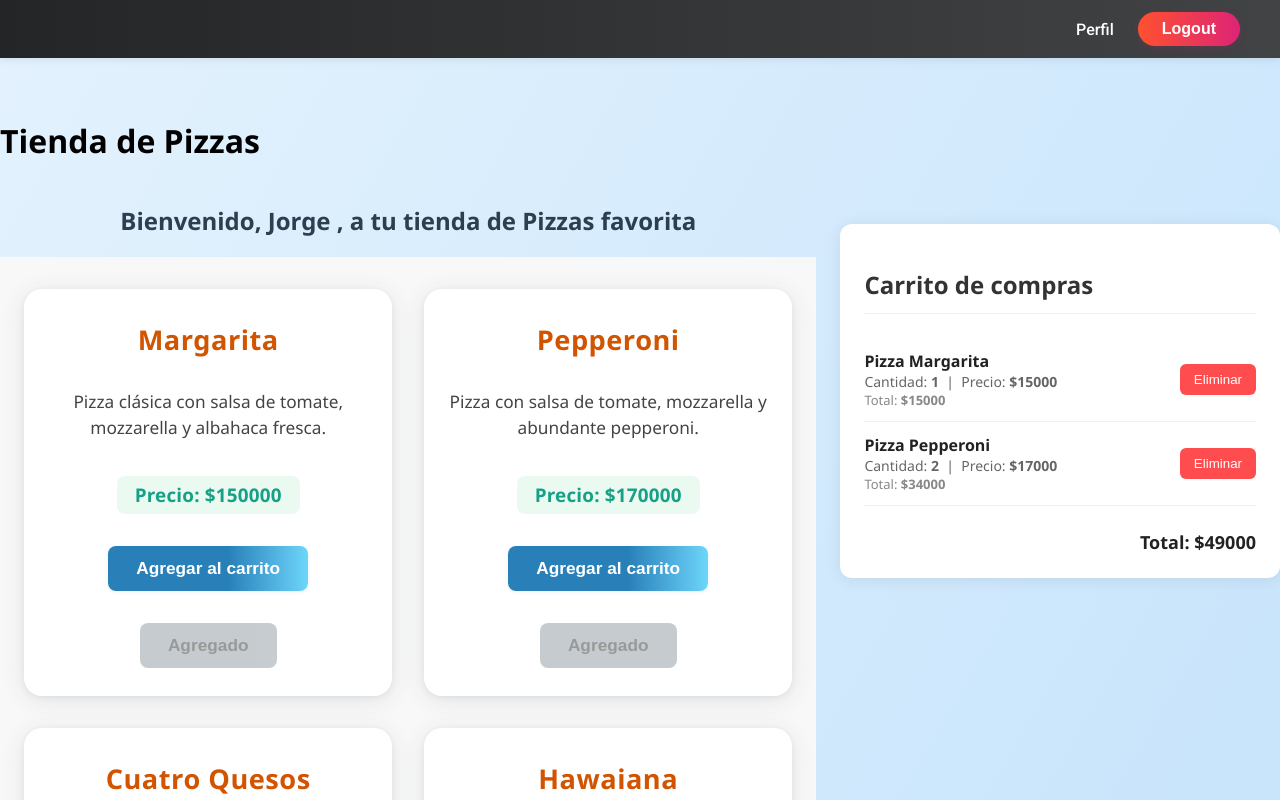
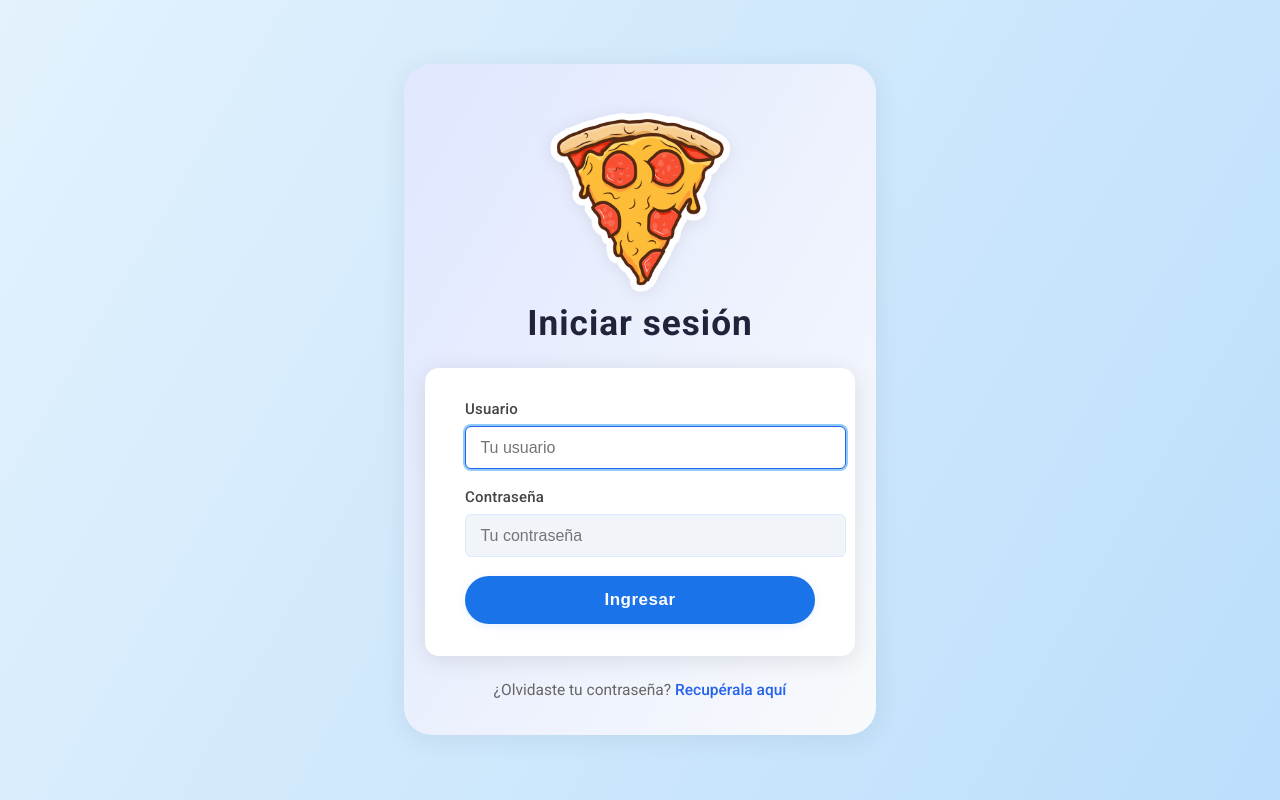
Before and after one commit to Tgonzdv/Plataformas-de-Desarrollo---TGONZ, a React (Create React App) app: page /user in a window 1280 px wide. Shown: the top 800 px of the page. Built offline with nearby package versions, Linux system fonts and the light colour scheme.

Commit message:
LocalStorage
Implementando LocalStorage para usuarios

```diff
--- a/src/App.js
+++ b/src/App.js
@@ -1,8 +1,25 @@
 import { BrowserRouter as Router, Routes, Route } from "react-router-dom";
 import Login from './Components/login';
+import { authUtils } from './utils/auth';
 // Crea componentes para los inicios según el rol
-import AdminHome from './Components/AdminHome';
-import UserHome from './Components/UserHome';
+import AdminHome from './pages/AdminHome';
+import UserHome from './pages/UserHome';
+
+// Componente para rutas protegidas
+const ProtectedRoute = ({ children, adminOnly = false }) => {
+  const isAuthenticated = authUtils.isAuthenticated();
+  const isAdmin = authUtils.isAdmin();
+
+  if (!isAuthenticated) {
+    return <Login />;
+  }
+
+  if (adminOnly && !isAdmin) {
+    return <UserHome />;
+  }
+
+  return children;
+};
 
 function App() {
   return (
@@ -11,8 +28,16 @@ function App() {
         <div style={{ flex: 1, width: "100%", display: "flex", flexDirection: "column", alignItems: "center", justifyContent: "center" }}>
           <Routes>
             <Route path="/" element={<Login />} />
-            <Route path="/admin" element={<AdminHome />} />
-            <Route path="/user" element={<UserHome />} />
+            <Route path="/admin" element={
+              <ProtectedRoute adminOnly={true}>
+                <AdminHome />
+              </ProtectedRoute>
+            } />
+            <Route path="/user" element={
+              <ProtectedRoute>
+                <UserHome />
+              </ProtectedRoute>
+            } />
           </Routes>
         </div>
         <div className="footer" style={{ width: "100%", textAlign: "center", marginTop: "auto" }}>
--- a/src/Components/AdminHome.jsx
+++ /dev/null
@@ -1,3 +0,0 @@
-export default function AdminHome() {
-  return <h2>Bienvenido, Administrador</h2>;
-}
--- a/src/Components/login.jsx
+++ b/src/Components/login.jsx
@@ -1,6 +1,7 @@
-import React, { useState } from "react";
+import React, { useState, useEffect } from "react";
 import { useNavigate } from "react-router-dom";
 import users from "../Json/users.json";
+import { authUtils } from "../utils/auth";
 import "../css/login.css";
 
 export default function Login() {
@@ -9,6 +10,18 @@ export default function Login() {
     const [error, setError] = useState("");
     const navigate = useNavigate();
 
+    // Verificar si ya hay una sesión activa al cargar el componente
+    useEffect(() => {
+        const currentUser = authUtils.getCurrentUser();
+        if (currentUser) {
+            if (currentUser.role === "admin") {
+                navigate("/admin");
+            } else {
+                navigate("/user");
+            }
+        }
+    }, [navigate]);
+
     const handleSubmit = (e) => {
         e.preventDefault();
         const user = users.find(
@@ -16,10 +29,17 @@ export default function Login() {
         );
         if (user) {
             setError("");
-            if (user.role === "admin") {
-                navigate("/admin");
+            // Guardar la sesión del usuario en localStorage usando la utilidad
+            const success = authUtils.saveUser(user);
+
+            if (success) {
+                if (user.role === "admin") {
+                    navigate("/admin");
+                } else {
+                    navigate("/user");
+                }
             } else {
-                navigate("/user");
+                setError("Error al guardar la sesión. Inténtalo de nuevo.");
             }
         } else {
             setError("Usuario o contraseña incorrectos");
--- a/src/Components/nav.jsx
+++ b/src/Components/nav.jsx
@@ -1,11 +1,14 @@
 import React, { useState } from "react";
+import { authUtils } from "../utils/auth";
 import "../css/nav.css";
 
 const Nav = ({ onLogout }) => {
     const [loggingOut, setLoggingOut] = useState(false);
+    const currentUser = authUtils.getCurrentUser();
 
     const handleLogout = () => {
         setLoggingOut(true);
+        authUtils.logout();
         if (onLogout) onLogout();
         setTimeout(() => {
             window.location.href = "/";
@@ -15,6 +18,10 @@ const Nav = ({ onLogout }) => {
     return (
         <nav className="navbar">
             <div className="navbar-content">
+                <div className="navbar-user-info">
+                    <span>Bienvenido, {currentUser?.username || 'Usuario'}</span>
+                </div>
+                <div className="navbar-actions">
                     <a
                         href="/"
                         className="navbar-link"
@@ -34,6 +41,7 @@ const Nav = ({ onLogout }) => {
                         </span>
                     )}
                 </div>
+            </div>
         </nav>
     );
 };
--- /dev/null
+++ b/src/pages/AdminHome.jsx
@@ -0,0 +1,49 @@
+import React, { useEffect } from "react";
+import { useNavigate } from "react-router-dom";
+import { authUtils } from "../utils/auth";
+
+export default function AdminHome() {
+  const navigate = useNavigate();
+
+  useEffect(() => {
+    // Verificar si el usuario está autenticado y es admin
+    if (!authUtils.isAuthenticated()) {
+      navigate("/");
+      return;
+    }
+
+    if (!authUtils.isAdmin()) {
+      navigate("/user"); // Redirigir a user home si no es admin
+      return;
+    }
+  }, [navigate]);
+
+  const handleLogout = () => {
+    authUtils.logout();
+    navigate("/");
+  };
+
+  const currentUser = authUtils.getCurrentUser();
+
+  return (
+    <div style={{ padding: "20px", textAlign: "center" }}>
+      <div style={{ display: "flex", justifyContent: "space-between", alignItems: "center", marginBottom: "20px" }}>
+        <h2>Bienvenido, Administrador {currentUser?.username}</h2>
+        <button
+          onClick={handleLogout}
+          style={{
+            padding: "10px 20px",
+            backgroundColor: "#dc3545",
+            color: "white",
+            border: "none",
+            borderRadius: "5px",
+            cursor: "pointer"
+          }}
+        >
+          Cerrar Sesión
+        </button>
+      </div>
+      <p>Panel de administración - Funcionalidades de admin aquí</p>
+    </div>
+  );
+}
--- a/src/Components/UserHome.jsx
+++ b/src/pages/UserHome.jsx
@@ -1,14 +1,26 @@
-import { useState } from "react";
+import { useState, useEffect } from "react";
+import { useNavigate } from "react-router-dom";
 import favoritosData from "../Json/favoritos.json";
 import PizzasData from "../Json/pizzas.json";
 import carritoData from "../Json/carrito.json";
-import Pizzas from './pizzas';
-import Favoritos from './favoritos';
-import Cart from './cart';
-import Nav from './nav';
+import Pizzas from '../Components/pizzas';
+import Favoritos from '../Components/favoritos';
+import Cart from '../Components/cart';
+import Nav from '../Components/nav';
+import { authUtils } from "../utils/auth";
 import "../css/userhome.css";
 
 export default function UserHome() {
+  const navigate = useNavigate();
+
+  useEffect(() => {
+    // Verificar si el usuario está autenticado
+    if (!authUtils.isAuthenticated()) {
+      navigate("/");
+      return;
+    }
+  }, [navigate]);
+
   // Filtrar por userid 2 que es cliente Jorge
   const user = favoritosData.find(u => u.user_id === 2);
 
@@ -46,6 +58,13 @@ export default function UserHome() {
   const handleRemoveCarrito = (id) => {
     setCarrito(carrito.filter(item => item.id !== id));
   };
+
+  const handleLogout = () => {
+    authUtils.logout();
+    navigate("/");
+  };
+
+  const currentUser = authUtils.getCurrentUser();
   const handleAgregarCarrito = (pizza) => {
     // Busca si ya está en el carrito
     const existe = carrito.find(item => item.id === pizza.id);
@@ -66,7 +85,7 @@ export default function UserHome() {
 
   return (
     <>
-      <Nav onLogout={() => console.log("Cerrar sesión")} />
+      <Nav onLogout={handleLogout} />
 
         <div className="userhome-container">
           <h1 className="userhome-header">Tienda de Pizzas</h1>
--- /dev/null
+++ b/src/utils/auth.js
@@ -0,0 +1,45 @@
+// Utilidades para manejo de autenticación con localStorage
+
+export const authUtils = {
+    // Obtener usuario actual del localStorage
+    getCurrentUser: () => {
+        try {
+            const user = localStorage.getItem("currentUser");
+            return user ? JSON.parse(user) : null;
+        } catch (error) {
+            console.error("Error al obtener usuario del localStorage:", error);
+            return null;
+        }
+    },
+
+    // Verificar si el usuario está autenticado
+    isAuthenticated: () => {
+        return authUtils.getCurrentUser() !== null;
+    },
+
+    // Verificar si el usuario es admin
+    isAdmin: () => {
+        const user = authUtils.getCurrentUser();
+        return user && user.role === "admin";
+    },
+
+    // Cerrar sesión
+    logout: () => {
+        localStorage.removeItem("currentUser");
+    },
+
+    // Guardar usuario en localStorage
+    saveUser: (user) => {
+        try {
+            localStorage.setItem("currentUser", JSON.stringify({
+                username: user.username,
+                role: user.role,
+                loginTime: new Date().toISOString()
+            }));
+            return true;
+        } catch (error) {
+            console.error("Error al guardar usuario en localStorage:", error);
+            return false;
+        }
+    }
+};
```
Lines whose indentation alone changed are shown as unchanged.
